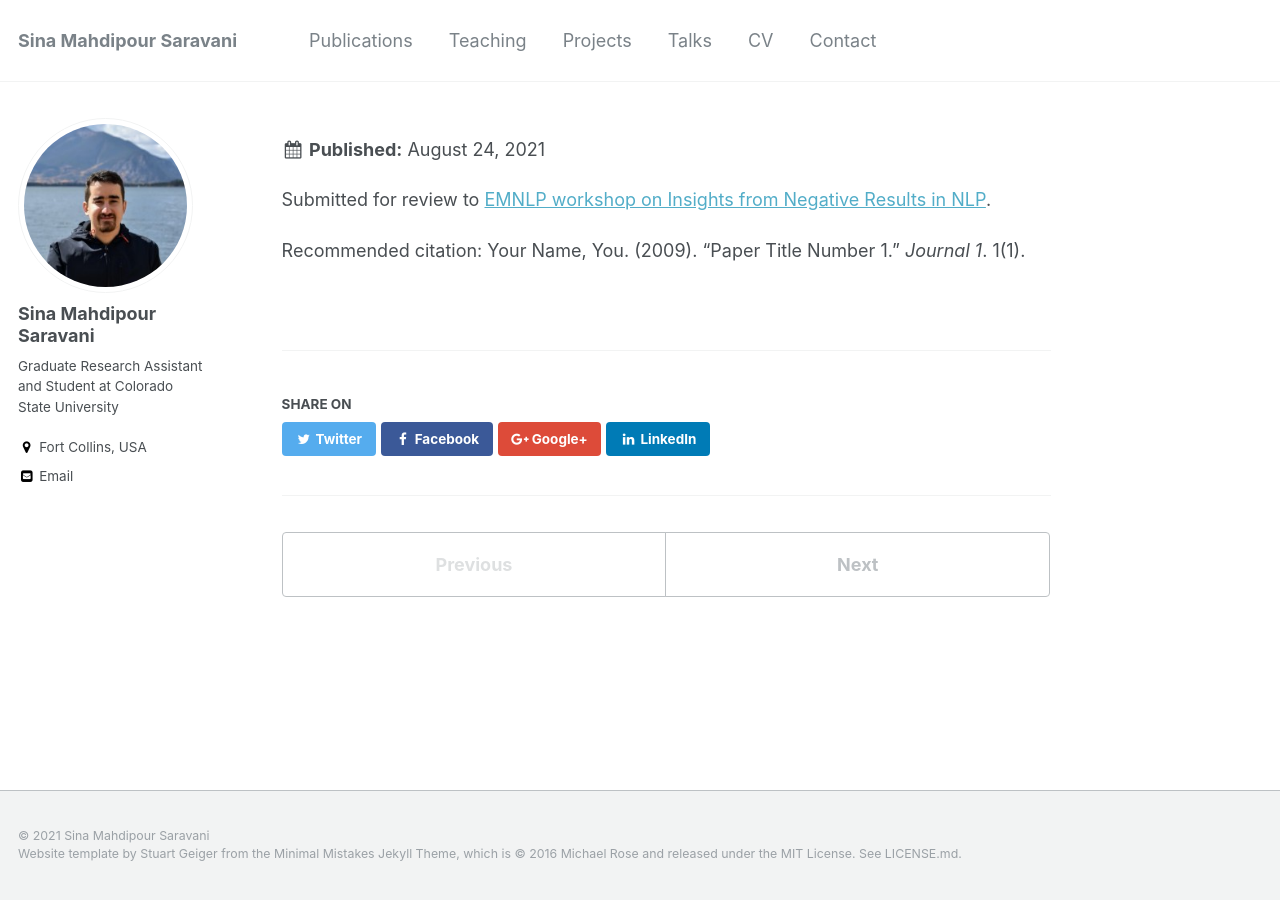
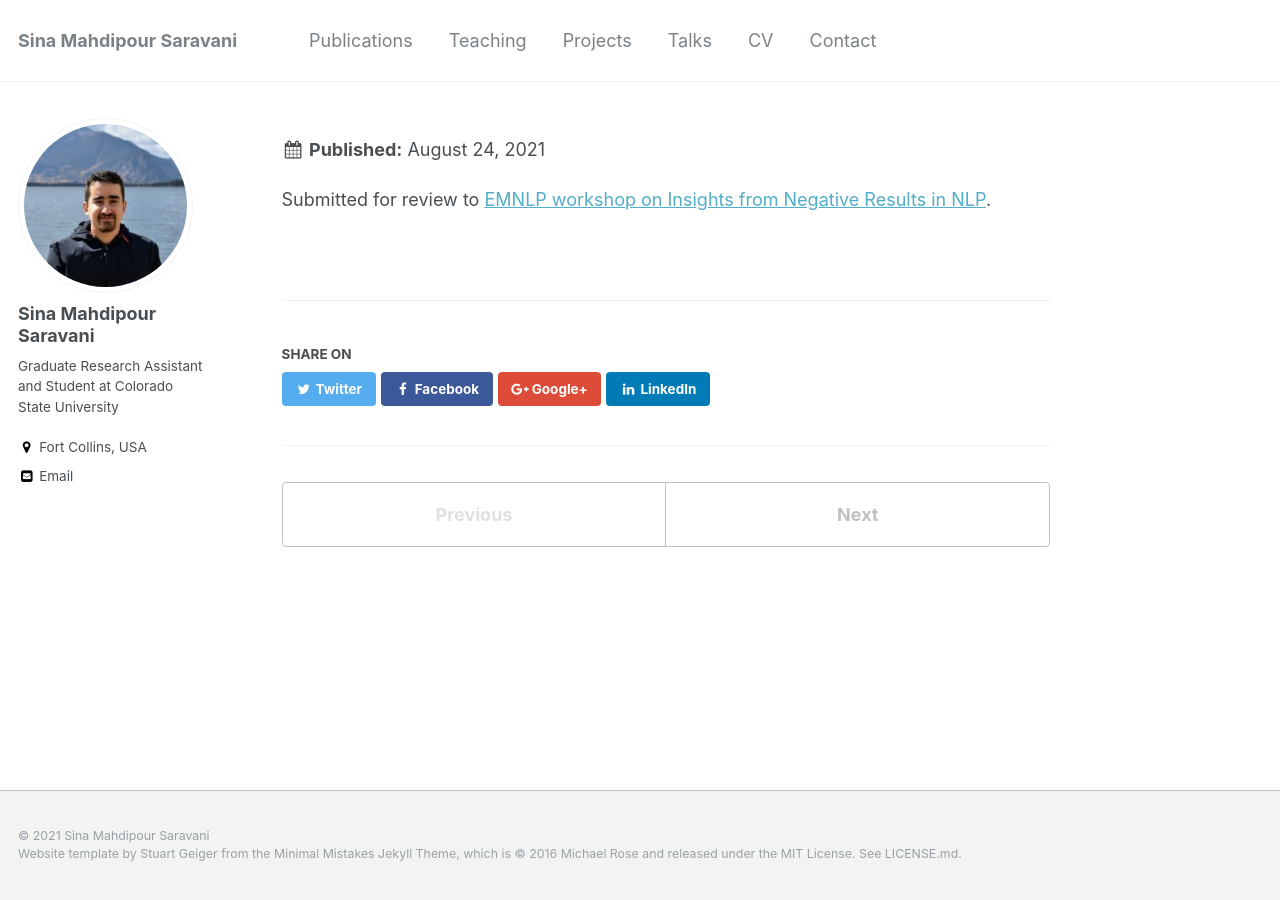
Before and after one commit to sinamps/sinamps.github.io, a Jekyll site: the page built from _publications/2009-10-01-paper-title-number-1.md, in a window 1280 px wide. Built offline with Jekyll 4.4.1, drawn with Linux system fonts in a browser that asks for light colours.

Commit message:
Update 2009-10-01-paper-title-number-1.md

```diff
--- a/_publications/2009-10-01-paper-title-number-1.md
+++ b/_publications/2009-10-01-paper-title-number-1.md
@@ -6,10 +6,10 @@
 date: 2021-08-05
 venue: 'EMNLP 2021 Workshop on Insights from Negative Results in NLP'
 paperurl: 'https://insights-workshop.github.io/' <!-- replace with paper link later -->
-citation: 'Your Name, You. (2009). &quot;Paper Title Number 1.&quot; <i>Journal 1</i>. 1(1).'
+citation: 'Sina Mahdipour Saravani, Ritwik Banerjee, and Indrakshi Ray. (2021). &quot;An Investigation into the Contribution of Locally Aggregated Descriptors to Figurative Language Identification.&quot; <i>Submitted to EMNLP 2021 Workshop on Insights from Negative Results in NLP</i>.'
 ---
 <!-- This paper is about the number 1. The number 2 is left for future work. -->
 Submitted for review to [EMNLP workshop on Insights from Negative Results in NLP](https://insights-workshop.github.io/).
 <!-- [Download paper here](http://academicpages.github.io/files/paper1.pdf) -->
 
-Recommended citation: Your Name, You. (2009). "Paper Title Number 1." <i>Journal 1</i>. 1(1).
+<!-- Recommended citation: Your Name, You. (2009). "Paper Title Number 1." <i>Journal 1</i>. 1(1). -->
```
